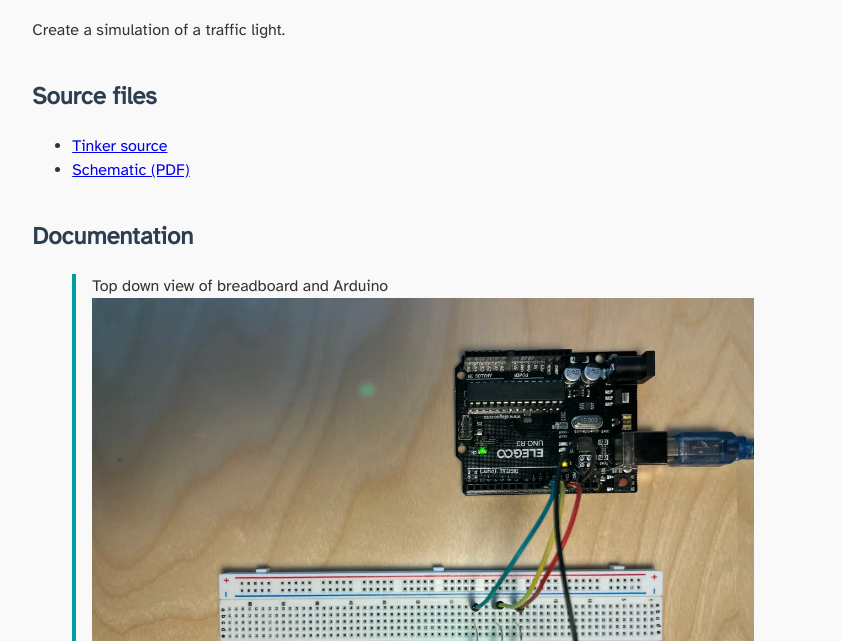
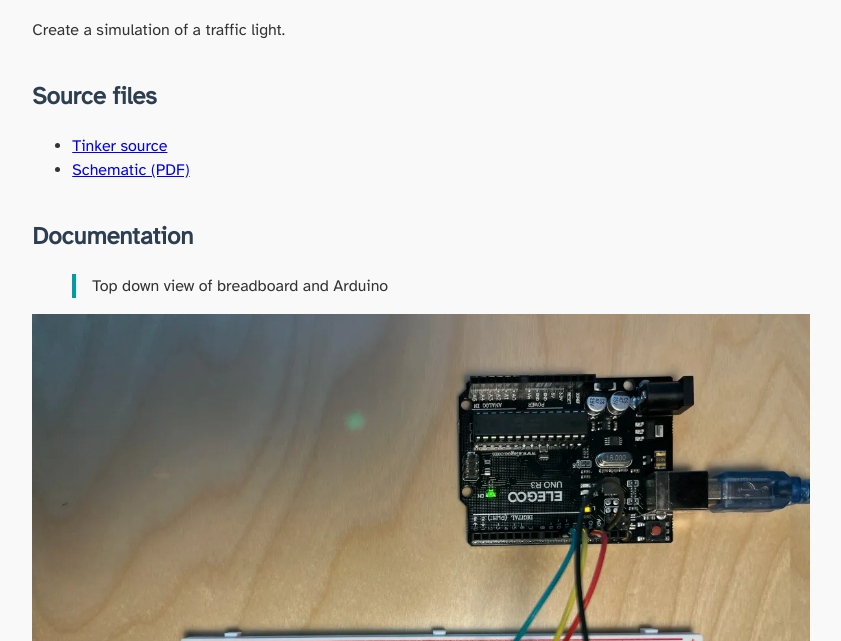
Before and after one commit to tflo-tflo/HCDE-539, a website: page 01-traffic-light.html in a window 1280 px wide. Shown: the part 159-800 px from the top of the page, without its empty margins (219-1060 px from the left). Drawn offline with nearby package versions, Linux system fonts and the light colour scheme.

Commit message:
Same as previous commit but for traffic light

```diff
--- a/01-traffic-light.html
+++ b/01-traffic-light.html
@@ -1,4 +1,4 @@
-<!doctype html><html lang="en"><head><meta charset="UTF-8"><meta name="viewport" content="width=device-width,initial-scale=1"><title>01-traffic-light</title><link rel="stylesheet" href="styles.css"><link rel="stylesheet" href="https://cdnjs.cloudflare.com/ajax/libs/prism/1.27.0/themes/prism.min.css"><script src="https://cdnjs.cloudflare.com/ajax/libs/prism/1.27.0/prism.min.js"></script></head><body><div class="container"><p><a href="index.html">Index</a></p><h1>1: Traffic lights</h1><p>Create a simulation of a traffic light.</p><h2>Source files</h2><ul><li><a href="https://www.tinkercad.com/things/753FnYBbkBY-01-traffic-light/editel?returnTo=https%3A%2F%2Fwww.tinkercad.com%2Fdashboard%2Fdesigns%2Fcircuits&sharecode=ZMm7zYvMayxsUarfw0B2N4YVmkvtIUCHHYaLj04mImo">Tinker source</a></li><li><a href="./source-files/01-schedmatic.pdf">Schematic (PDF)</a></li></ul><h2>Documentation</h2><blockquote><p>Top down view of breadboard and Arduino <img src="./assets/01-00001.webp" alt=""></p></blockquote><blockquote><p>Jumper wires connected to ground, digital pins 10 through 12 <img src="./assets/01-00002.webp" alt=""></p></blockquote><blockquote><p>Sequence of three closed circuits, one for each traffic light <img src="./assets/01-00003.webp" alt=""></p></blockquote><blockquote><p>Circuit view <img src="./source-files/01_traffic_light/01-circuit-view.png" alt=""></p></blockquote><h2>Code</h2><pre><code class="language-JS">const int ledRed = 12;
+<!doctype html><html lang="en"><head><meta charset="UTF-8"><meta name="viewport" content="width=device-width,initial-scale=1"><title>01-traffic-light</title><link rel="stylesheet" href="styles.css"><link rel="stylesheet" href="https://cdnjs.cloudflare.com/ajax/libs/prism/1.27.0/themes/prism.min.css"><script src="https://cdnjs.cloudflare.com/ajax/libs/prism/1.27.0/prism.min.js"></script></head><body><div class="container"><p><a href="index.html">Index</a></p><h1>1: Traffic lights</h1><p>Create a simulation of a traffic light.</p><h2>Source files</h2><ul><li><a href="https://www.tinkercad.com/things/753FnYBbkBY-01-traffic-light/editel?returnTo=https%3A%2F%2Fwww.tinkercad.com%2Fdashboard%2Fdesigns%2Fcircuits&sharecode=ZMm7zYvMayxsUarfw0B2N4YVmkvtIUCHHYaLj04mImo">Tinker source</a></li><li><a href="./source-files/01-schedmatic.pdf">Schematic (PDF)</a></li></ul><h2>Documentation</h2><blockquote><p>Top down view of breadboard and Arduino</p></blockquote><p><img src="./assets/01-00001.webp" alt=""></p><blockquote><p>Jumper wires connected to ground, digital pins 10 through 12</p></blockquote><p><img src="./assets/01-00002.webp" alt=""></p><blockquote><p>Sequence of three closed circuits, one for each traffic light</p></blockquote><p><img src="./assets/01-00003.webp" alt=""></p><blockquote><p>Circuit view</p></blockquote><p><img src="./source-files/01_traffic_light/01-circuit-view.png" alt=""></p><h2>Code</h2><pre><code class="language-JS">const int ledRed = 12;
 const int ledYellow = 11;
 const int ledGreen = 10;
 
```
Also changed, not shown: 01-traffic-light.md (+4 -0 lines).
